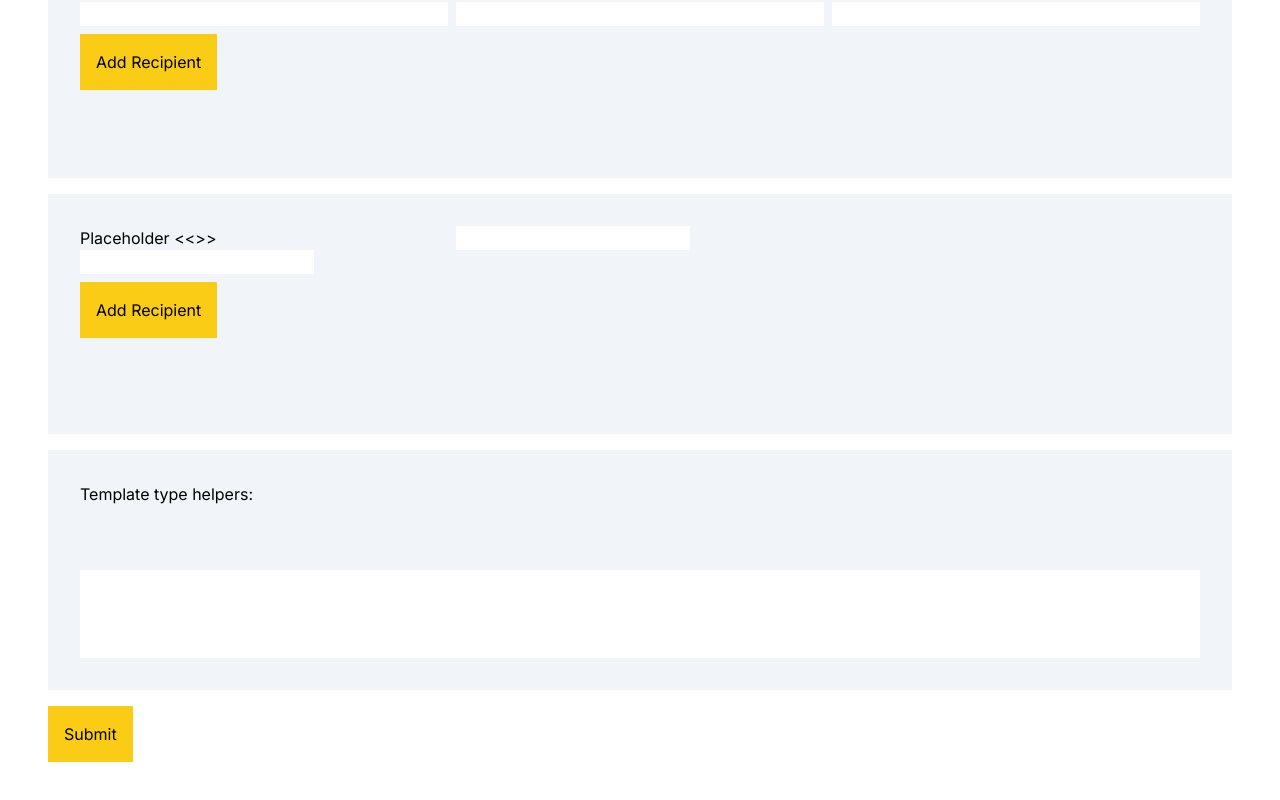
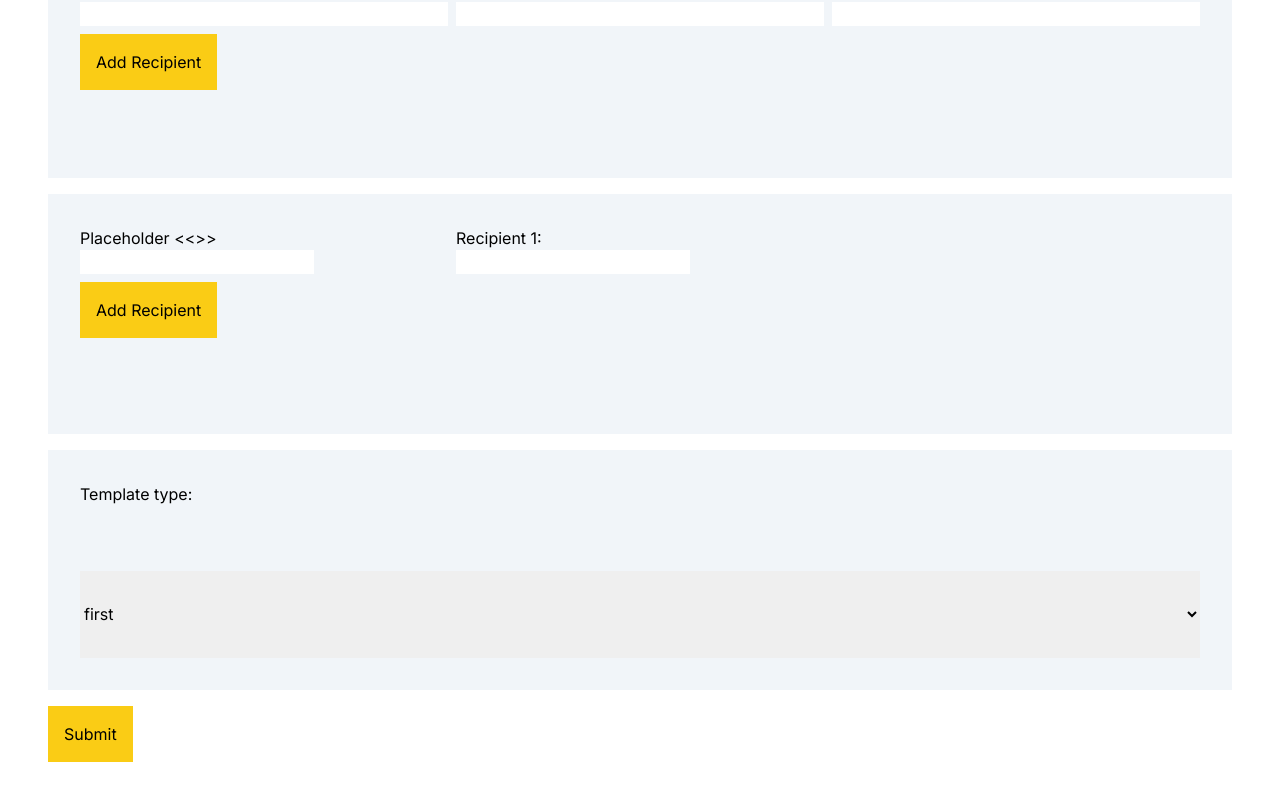
Before and after one commit to justinbax/brebeufhx, a Next.js app in the folder frontend/brebeufhx-spinich-pizza/: page /send in a window 1280 px wide. Shown: the part 398-1198 px from the top of the page. Built offline with nearby package versions, Linux system fonts and the light colour scheme.

Commit message:
Final seasoning

```diff
--- a/frontend/brebeufhx-spinich-pizza/app/send/page.tsx
+++ b/frontend/brebeufhx-spinich-pizza/app/send/page.tsx
@@ -4,14 +4,14 @@ import { Recipient, UserPlaceholders } from '@/app/helpers/User'
 
 
 export default function Send() {
-    const [templateType, setTemplateType] = useState("")
+    const [templateType, setTemplateType] = useState("first")
     const [arrOfRecipients, setArrOfRecipients]: [Array<Recipient>, any] = useState([new Recipient('', '', '')])
     const [arrOfPlaceholders, setArrOfPlaceholders]: [Array<string>, any] = useState([''])
     const [arrOfUserPlaceholders, setArrOfUserPlaceholders]: [Array<UserPlaceholders>, any] = useState([{'': ''}])
 
     const axios = require('axios')
     async function doPostRequest(payload: any) {
-        let res = await axios.post("/send", payload)
+        let res = await axios.post("http://localhost:3001/send", payload)
         let data = res.data
         console.log(data)
     }
@@ -108,7 +108,8 @@ export default function Send() {
                                     {
                                         Array.from({length: arrOfRecipients.length}, (_, j) => (
                                             <div key={j} >
-                                            <input key={j} type="text" value={arrOfUserPlaceholders[j][arrOfPlaceholders[i]]} onChange={e => handleUpdateUserPlaceHolders(j, arrOfPlaceholders[i], e.target.value)} />
+                                                {arrOfRecipients[j].first_name !== "" ? arrOfRecipients[j].first_name + ' ' + arrOfRecipients[j].last_name + ':': "Recipient " + (j+1) + ':'} <br></br>
+                                                <input key={j} type="text" value={arrOfUserPlaceholders[j][arrOfPlaceholders[i]]} onChange={e => handleUpdateUserPlaceHolders(j, arrOfPlaceholders[i], e.target.value)} />
                                             </div>
 
                                         ))
@@ -126,12 +127,14 @@ export default function Send() {
 
                 </div>
                 <div className="my-2 bg-slate-100 min-h-60 p-8 grid grid-cols-1">
-                    Template type helpers: <br/>
-                    <input type="text" value={templateType} onChange={(e) => setTemplateType(e.target.value)}/>
+                    Template type: <br/>
+                    <select name="select" id="" value={templateType} onChange={(e) => {setTemplateType(e.target.value); console.log(templateType)}}>
+                        <option value="first">first</option>
+                        <option value="followup">followup</option>
+                    </select>
                 </div>
                 <div className="my-2"><button className="bg-yellow-400 p-4 hover:bg-yellow-200" onClick={() => submit()}>Submit</button></div>
             </div>
-            <div>{templateType}</div>
 
         </main>
     )
--- a/frontend/brebeufhx-spinich-pizza/app/template/page.tsx
+++ b/frontend/brebeufhx-spinich-pizza/app/template/page.tsx
@@ -18,14 +18,15 @@ export default function Template() {
 
     return (
         <main>
-            <div className="grid grid-cols-1 m-12"></div>
-                <div className="my-2 bg-slate-100 min-h-60 p-8 grid grid-cols-1">
+            <div className="grid grid-cols-1 m-12">
+                <div className="my-2 bg-slate-100 min-h-60 p-8 grid grid-cols-1 rounded-lg">
                     Template type name: <br/>
                     <input type="text" value={type} onChange={(e) => setType(e.target.value)}/>
                     Template editor: <br/>
                     <textarea onChange={(e) => setTemplate(e.target.value)}/>
                 </div>
                 <div className="my-2"><button className="bg-yellow-400 p-4 hover:bg-yellow-200" onClick={() => submit()}>Submit</button></div>
+            </div>
         </main>
     )
 }
```
